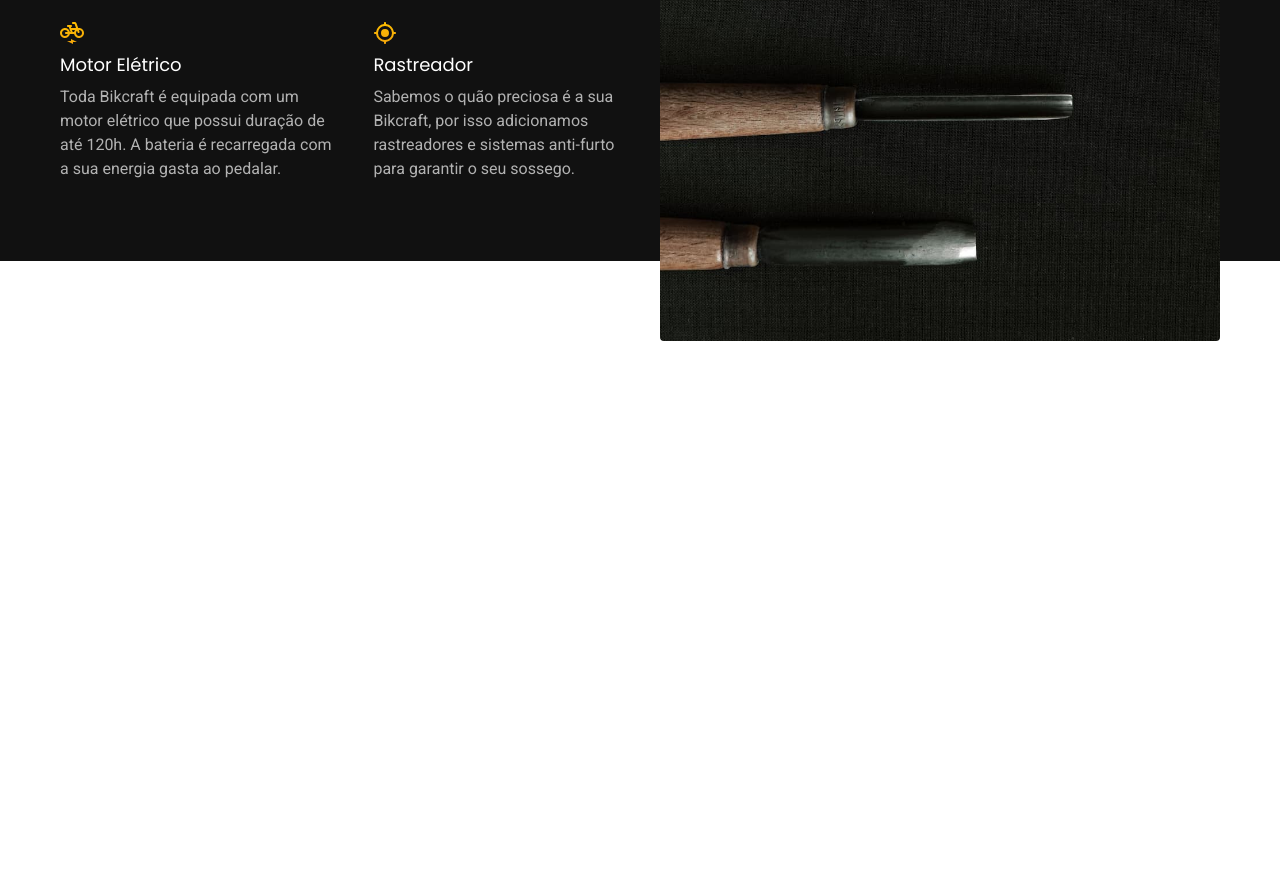
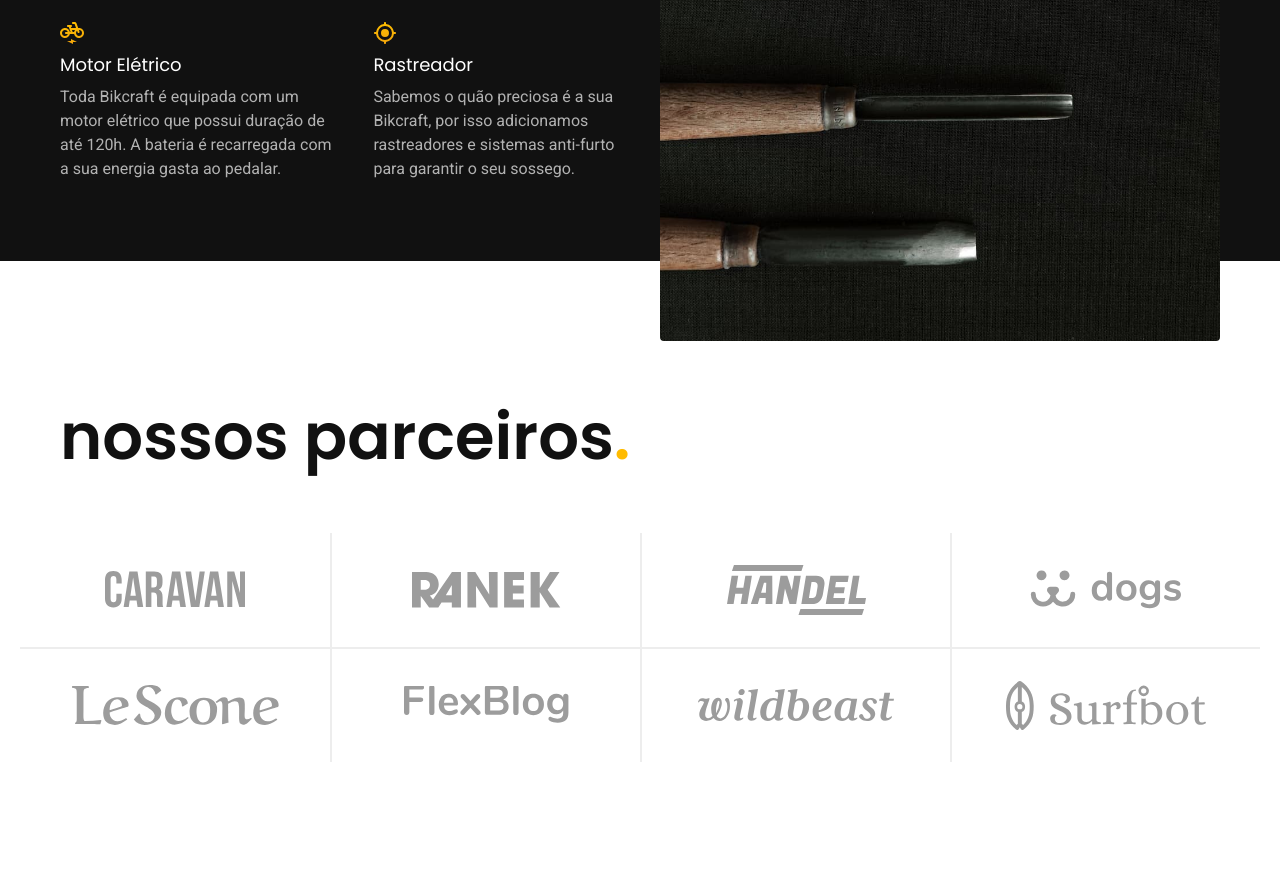
Before and after one commit to mateusxczw/bikcraft, a plain HTML site: page index.html in a window 1280 px wide. Shown: the part 2397-3279 px from the top of the page. Before the commit the page ends 2738 px from the top, so only its background shows below. Drawn offline with Linux system fonts and the light colour scheme.

Commit message:
parceiros

```diff
--- /dev/null
+++ b/css/home/parceiros.css
@@ -0,0 +1,56 @@
+.parceiros {
+  padding-top: 60px;
+  padding-bottom: 120px;
+}
+
+.parceiros h2 {
+  margin-bottom: 60px;
+}
+
+.parceiros ul {
+  padding: 0px 20px;
+  max-width: 1400px;
+  margin: 0 auto;
+  display: grid;
+  grid-template-columns: repeat(4, 1fr);
+}
+
+.parceiros li {
+  display: flex;
+  padding: 32px;
+  border-left: 2px solid var(--color-2);
+}
+
+.parceiros img {
+  margin: auto;
+}
+
+.parceiros li:first-child,
+.parceiros li:nth-child(5) {
+  border-left: none;
+}
+
+.parceiros li:nth-child(n + 5) {
+  border-top: 2px solid var(--color-2);
+}
+
+@media (width <= 800px) {
+  .parceiros {
+    padding-bottom: 60px;
+  }
+
+  .parceiros h2 {
+    margin-bottom: 20px;
+  }
+
+  .parceiros ul {
+    grid-template-columns: repeat(2, 1fr);
+  }
+
+  .parceiros li:nth-child(n + 3) {
+    border-top: 2px solid var(--color-2);
+  }
+  .parceiros li:nth-child(odd) {
+    border-left: none;
+  }
+}
--- a/css/style.css
+++ b/css/style.css
@@ -9,6 +9,7 @@
 /* Home */
 @import url("/css/home/introducao.css");
 @import url("/css/home/tecnologia.css");
+@import url("/css/home/parceiros.css");
 
 /* Bicicletas */
 @import url("/css/bicicletas/bicicletas-lista.css");
--- a/css/utilidades/componentes.css
+++ b/css/utilidades/componentes.css
@@ -29,16 +29,12 @@
 .link:hover {
   color: var(--color-0);
 }
-.link:hover::after {
-  background-color: var(--color-0);
-}
-
 .link::after {
   content: "";
   width: 100%;
   height: 4px;
   display: block;
-  background-color: var(--color-p1);
+  background-color: currentColor;
 }
 
 .botao:hover {
--- a/index.html
+++ b/index.html
@@ -128,5 +128,21 @@
         </div>
       </div>
     </article>
+
+    <section aria-label="Nossos Parceiros" class="parceiros">
+      <h2 class="font-1-xxl container">
+        nossos parceiros<span class="color-p1">.</span>
+      </h2>
+      <ul>
+        <li><img src="img/parceiros/caravan.svg" alt="Caravan" /></li>
+        <li><img src="img/parceiros/ranek.svg" alt="Ranek" /></li>
+        <li><img src="img/parceiros/handel.svg" alt="handel" /></li>
+        <li><img src="img/parceiros/dogs.svg" alt="dogs" /></li>
+        <li><img src="img/parceiros/lescone.svg" alt="lescone" /></li>
+        <li><img src="img/parceiros/flexblog.svg" alt="flexblog" /></li>
+        <li><img src="img/parceiros/wildbeast.svg" alt="wildbeast" /></li>
+        <li><img src="img/parceiros/surfbot.svg" alt="surfbot" /></li>
+      </ul>
+    </section>
   </body>
 </html>
```
